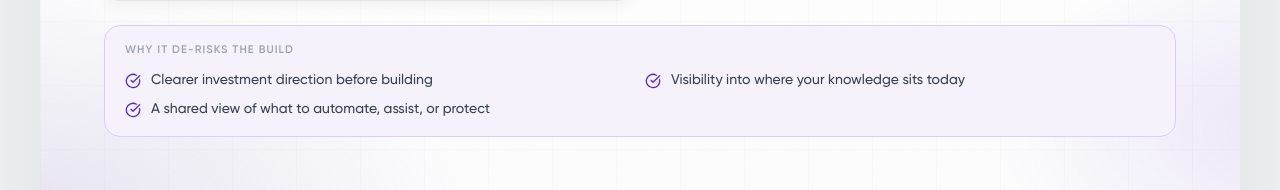
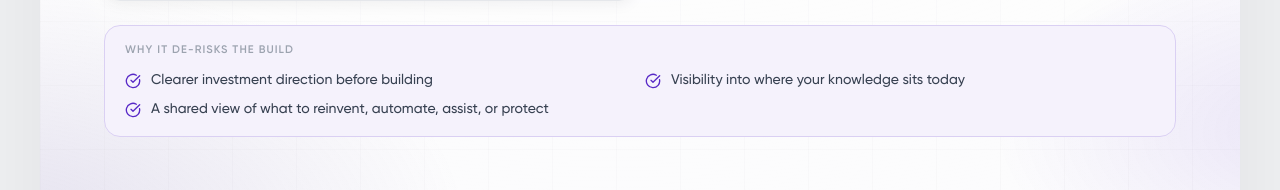
Before and after one commit to yuvabe-ai-labs/proposal-chlorophyll, a Next.js app: page / in a window 1280 px wide. Shown: the part 5419-5609 px from the top of the page. Built offline with nearby package versions, Linux system fonts and the light colour scheme; a web font is replaced by a local one.

Commit message:
copy changes

```diff
--- a/src/components/content.ts
+++ b/src/components/content.ts
@@ -359,7 +359,7 @@ export const discovery = {
   // Full activity table (revealed on demand).
   process: [
     { activity: "Leadership conversations", what: "Philosophy, ambition, IP priorities & expectations", who: "Founder & senior strategists" },
-    { activity: "Strategist & workshop sessions", what: "How work moves from client input — through workshop flow and decision points — to brand core, territory & options", who: "3–5 team sessions, templates & notes" },
+    { activity: "Strategist & workshop sessions", what: "How work moves from client input — through workshop flow and decision points — to brand core, territory & options", who: "team sessions, templates & notes" },
     { activity: "Proprietary IP mapping", what: "Where anthrop™, wholon™, ideantity™ & litmosi™ enter the process", who: "IP owners, internal docs" },
     { activity: "Artifact & case-library review", what: "Structure, language, strategic patterns, reuse potential & sensitivity", who: "Brand / territory / strategy decks & past cases" },
     { activity: "Data & confidentiality review", what: "What's usable, what needs permissioning, what stays protected", who: "Client data & constraints" },
@@ -401,7 +401,7 @@ export const discovery = {
   businessOutcomes: [
     "Clearer investment direction before building",
     "Visibility into where your knowledge sits today",
-    "A shared view of what to automate, assist, or protect",
+    "A shared view of what to reinvent, automate, assist, or protect",
   ],
 } as const;
 
```
